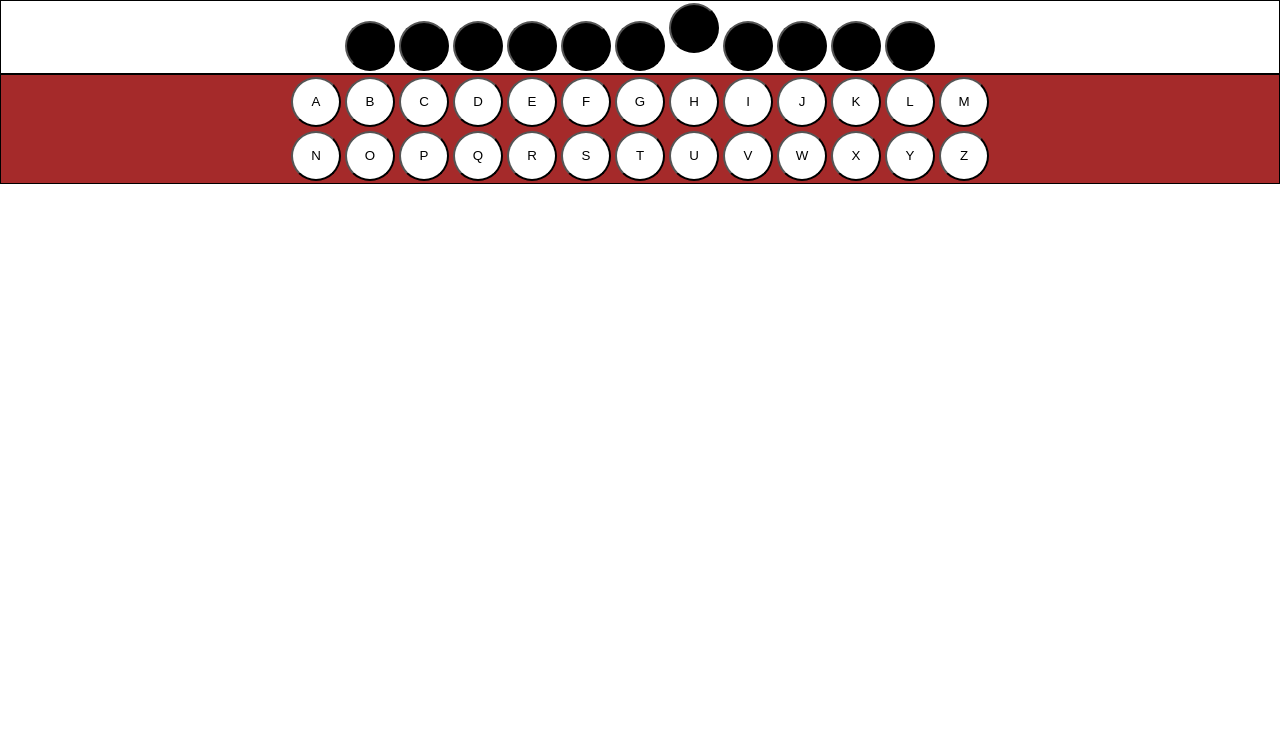
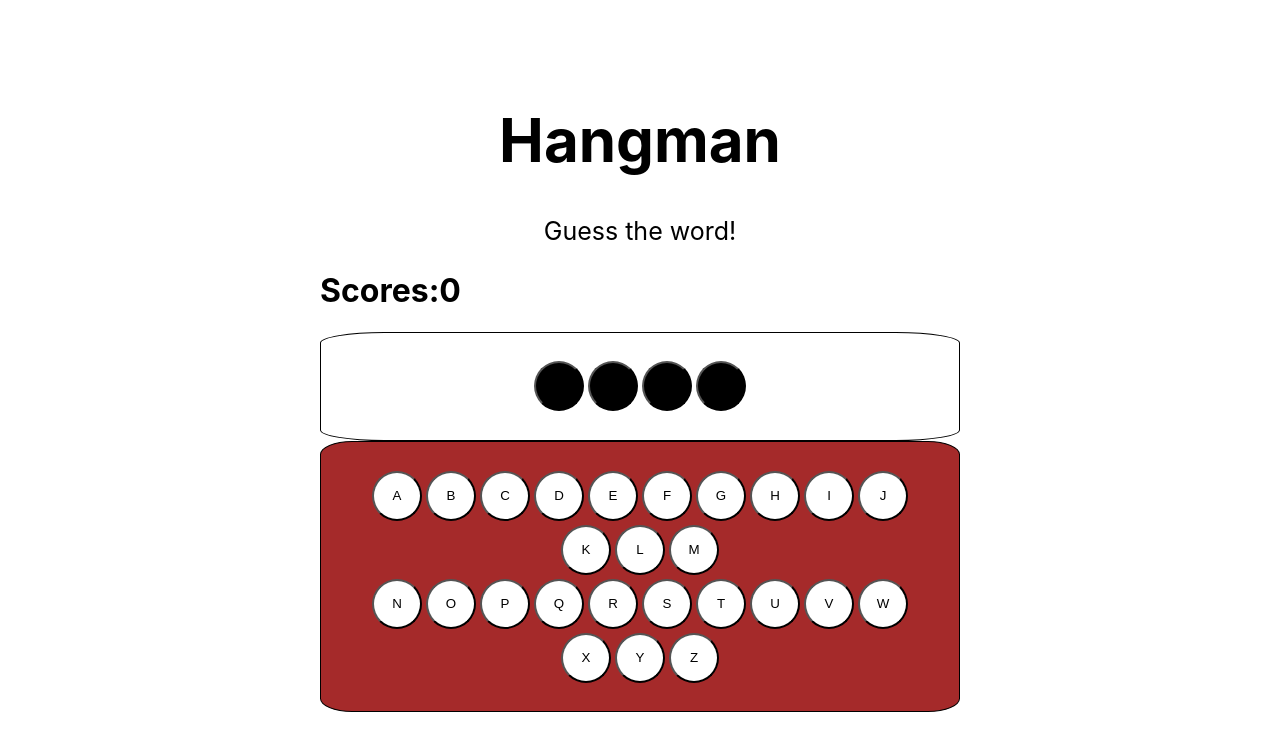
Before and after one commit to kafzal1/newTest, a React (Create React App) app: page / in a window 1280 px wide. Shown: the top 750 px of the page. Built offline with nearby package versions, Linux system fonts and the light colour scheme.

Commit message:
Hangman scores

```diff
--- a/src/App.css
+++ b/src/App.css
@@ -1,5 +1,9 @@
 .App {
   text-align: center;
+  padding-top: 5%;
+  padding-left: 25%;
+  padding-right: 25%;
+  display: inline-block;
 }
 
 .App-logo {
@@ -24,3 +28,10 @@
 #guessingWord {
   background: red;
 }
+
+.intro {
+  font-size: 60px;
+}
+p {
+  font-size: 25px;
+}
--- a/src/App.js
+++ b/src/App.js
@@ -3,17 +3,22 @@ import React, { Component } from "react";
 
 import Panel from "./Components/Panel";
 import Question from "./Components/Question";
+import Score from "./Components/Score";
 
 class App extends Component {
   state = {
-    guessWord: "Random Word",
+    guessWord: "Word",
     charSetSelection: "ABCDEFGHIJKLMNOPQRSTUVWXYZ",
-    matchedChars: []
+    matchedChars: [],
+    score: 0
   };
 
   render() {
     return (
       <div className="App">
+        <h1 className="intro">Hangman</h1>
+        <p>Guess the word!</p>
+        <Score score={this.state.score} />
         <Question
           word={this.state.guessWord}
           matched={this.state.matchedChars}
@@ -29,10 +34,14 @@ class App extends Component {
   }
   checkValidity = event => {
     const char = event.target.innerText.toLowerCase();
-    if (this.state.guessWord.indexOf(char) !== -1) {
-      this.setState(currentState => {
-        return { matchedChars: [...currentState.matchedChars, char] };
-      });
+    if (this.state.guessWord.toLowerCase().indexOf(char) !== -1) {
+      if (this.state.matchedChars.indexOf(char) === -1)
+        this.setState(currentState => {
+          return {
+            matchedChars: [...currentState.matchedChars, char],
+            score: currentState.score + 1
+          };
+        });
     }
   };
 }
--- a/src/Components/Panel.css
+++ b/src/Components/Panel.css
@@ -1,6 +1,8 @@
 .Panel {
   border: 1px solid;
   background-color: brown;
+  border-radius: 5%;
+  padding: 20pt;
 }
 
 .Panel .matched > button {
--- a/src/Components/Question.css
+++ b/src/Components/Question.css
@@ -1,5 +1,7 @@
 .Question {
   border: 1px solid;
+  border-radius: 10%;
+  padding: 20pt;
 }
 
 .Question button {
--- /dev/null
+++ b/src/Components/Score.css
@@ -0,0 +1,3 @@
+.Scoring {
+  text-align: left;
+}
--- /dev/null
+++ b/src/Components/Score.jsx
@@ -0,0 +1,12 @@
+import React from "react";
+import "./Score.css";
+
+function Score(props) {
+  return (
+    <div className="Scoring">
+      <h1>Scores:{props.score}</h1>
+    </div>
+  );
+}
+
+export default Score;
```
